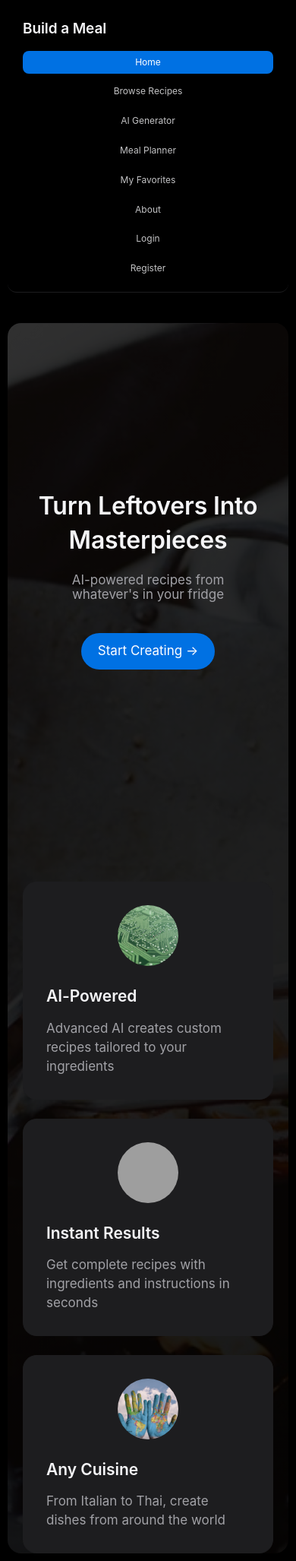
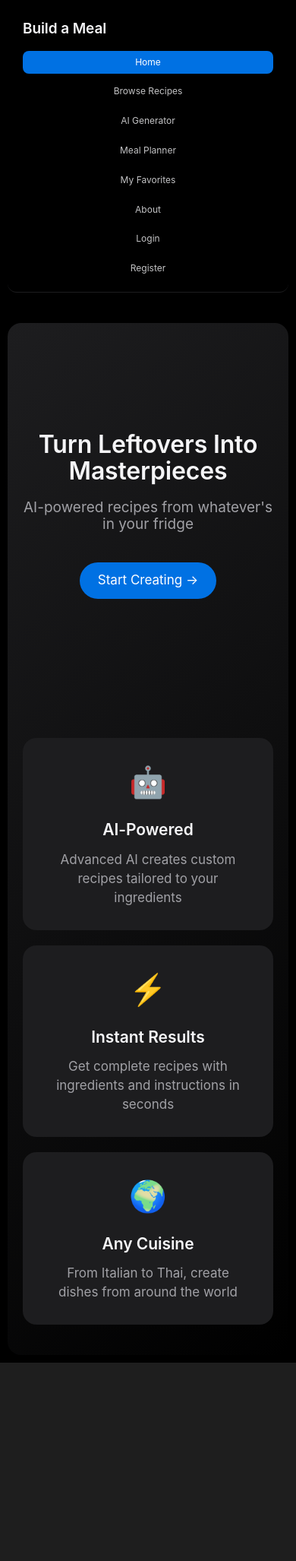
Before and after one commit to vxcoelho/BuildamealAI, a Flask app: page / in a window 390 px wide. Shown: the whole page at 76% size. After the commit the page ends 1793 px from the top, so only its background shows below. Run offline with Flask 3, Linux system fonts and the light colour scheme; data comes from the database, SQL or seed files in the repository; grey boxes are pictures that could not be loaded.

Commit message:
Improve visual appeal and responsiveness of the meal building page
Update the styling for the hero section, content container, and feature cards on the meal building page, including adjustments to fonts, spacing, animations, and responsiveness.

Replit-Commit-Author: Agent
Replit-Commit-Session-Id: 096b7f10-f7a4-4b89-9db5-8867b2841995
Replit-Commit-Checkpoint-Type: full_checkpoint
Replit-Commit-Screenshot-Url: https://storage.googleapis.com/screenshot-production-us-central1/7da07af8-79f0-4207-8cc8-d16cdd608a01/096b7f10-f7a4-4b89-9db5-8867b2841995/jieBuy9

```diff
--- a/templates/home.html
+++ b/templates/home.html
@@ -14,28 +14,14 @@
         overflow: hidden;
     }
 
-    /* Hero Background */
+    /* Clean Gradient Hero (No Image) */
     .hero-background {
         position: absolute;
         top: 0;
         left: 0;
         width: 100%;
         height: 100%;
-        overflow: hidden;
-        background-image: url('/static/hero-cooking.jpg');
-        background-size: cover;
-        background-position: center;
-        filter: brightness(0.4);
-    }
-
-    .hero-background::before {
-        content: '';
-        position: absolute;
-        top: 0;
-        left: 0;
-        width: 100%;
-        height: 100%;
-        background: linear-gradient(135deg, rgba(0, 0, 0, 0.5) 0%, rgba(0, 0, 0, 0.8) 100%);
+        background: linear-gradient(135deg, #1d1d1f 0%, #000 100%);
     }
 
     /* Main Content Container */
@@ -46,18 +32,21 @@
         flex-direction: column;
         align-items: center;
         justify-content: center;
-        min-height: 80vh;
-        padding: 60px 20px;
+        min-height: 70vh;
+        padding: 80px 20px;
         text-align: center;
+        max-width: 980px;
+        margin: 0 auto;
     }
 
     .hero-title {
-        font-size: 56px;
+        font-size: 64px;
         font-weight: 600;
         margin-bottom: 20px;
         color: #f5f5f7;
         letter-spacing: -0.005em;
-        animation: fadeInDown 1s ease;
+        animation: fadeInDown 0.8s ease;
+        line-height: 1.08;
     }
 
     .hero-subtitle {
@@ -65,38 +54,35 @@
         font-size: 28px;
         margin-bottom: 40px;
         font-weight: 400;
-        animation: fadeInUp 1s ease 0.3s both;
+        animation: fadeInUp 0.8s ease 0.2s both;
         line-height: 1.14;
+        max-width: 600px;
     }
 
     .cta-button {
         background: #0071e3;
         color: #fff;
-        padding: 12px 22px;
+        padding: 14px 28px;
         border: none;
         border-radius: 980px;
         cursor: pointer;
-        font-size: 17px;
+        font-size: 19px;
         font-weight: 400;
         transition: all 0.3s;
         text-decoration: none;
         display: inline-block;
-        animation: fadeInUp 1s ease 0.6s both;
+        animation: fadeInUp 0.8s ease 0.4s both;
     }
 
     .cta-button:hover {
         background: #0077ed;
-    }
-
-    .cta-button span {
-        position: relative;
-        z-index: 1;
+        transform: translateY(-2px);
     }
 
     @keyframes fadeInDown {
         from {
             opacity: 0;
-            transform: translateY(-50px);
+            transform: translateY(-30px);
         }
         to {
             opacity: 1;
@@ -107,7 +93,7 @@
     @keyframes fadeInUp {
         from {
             opacity: 0;
-            transform: translateY(50px);
+            transform: translateY(30px);
         }
         to {
             opacity: 1;
@@ -120,19 +106,22 @@
         position: relative;
         z-index: 10;
         display: grid;
-        grid-template-columns: repeat(auto-fit, minmax(280px, 1fr));
-        gap: 35px;
-        margin-top: 80px;
-        padding: 0 20px;
+        grid-template-columns: repeat(auto-fit, minmax(300px, 1fr));
+        gap: 30px;
+        margin-top: 60px;
+        padding: 0 40px 60px;
+        max-width: 1200px;
+        margin-left: auto;
+        margin-right: auto;
     }
 
     .feature {
         background: #1d1d1f;
-        padding: 35px;
+        padding: 40px;
         border-radius: 18px;
-        border: 1px solid #1d1d1f;
         transition: all 0.3s;
-        animation: fadeInUp 1s ease calc(0.9s + var(--delay)) both;
+        animation: fadeInUp 0.8s ease calc(0.6s + var(--delay)) both;
+        text-align: center;
     }
 
     .feature:nth-child(1) { --delay: 0s; }
@@ -140,29 +129,21 @@
     .feature:nth-child(3) { --delay: 0.3s; }
 
     .feature:hover {
-        transform: translateY(-4px);
+        transform: translateY(-8px);
         background: #2d2d2d;
     }
 
     .feature-icon {
-        width: 100px;
-        height: 100px;
-        margin: 0 auto 25px;
-        border-radius: 50%;
-        background-size: cover;
-        background-position: center;
-        transition: all 0.3s;
-    }
-
-    .feature:hover .feature-icon {
-        transform: scale(1.05);
+        font-size: 56px;
+        margin-bottom: 20px;
+        display: block;
     }
 
     .feature-title {
         color: #f5f5f7;
         font-size: 24px;
         font-weight: 600;
-        margin-bottom: 15px;
+        margin-bottom: 12px;
         letter-spacing: -0.002em;
     }
 
@@ -174,29 +155,37 @@
 
     /* Mobile Responsiveness */
     @media (max-width: 768px) {
+        .hero-container {
+            min-height: 60vh;
+            padding: 60px 20px;
+        }
+
         .hero-title {
             font-size: 40px;
-            padding: 0 20px;
         }
 
         .hero-subtitle {
             font-size: 21px;
-            padding: 0 20px;
         }
 
         .cta-button {
             font-size: 17px;
-            padding: 12px 22px;
+            padding: 12px 24px;
         }
 
         .features {
             grid-template-columns: 1fr;
-            gap: 25px;
-            margin-top: 60px;
+            gap: 20px;
+            padding: 0 20px 40px;
+            margin-top: 40px;
         }
 
         .feature {
             padding: 30px;
+        }
+
+        .feature-icon {
+            font-size: 48px;
         }
     }
 
@@ -206,12 +195,7 @@
         }
 
         .hero-subtitle {
-            font-size: 17px;
-        }
-
-        .cta-button {
-            font-size: 17px;
-            padding: 12px 22px;
+            font-size: 19px;
         }
 
         .feature-title {
@@ -219,38 +203,35 @@
         }
 
         .feature-icon {
-            width: 80px;
-            height: 80px;
+            font-size: 40px;
         }
     }
 </style>
 
-<!-- Static Image Background -->
+<!-- Clean Gradient Background -->
 <div class="hero-background"></div>
 
 <!-- Main Hero Content -->
 <div class="hero-container">
     <h1 class="hero-title">Turn Leftovers Into Masterpieces</h1>
     <p class="hero-subtitle">AI-powered recipes from whatever's in your fridge</p>
-    <a href="/generate" class="cta-button">
-        <span>Start Creating →</span>
-    </a>
+    <a href="/generate" class="cta-button">Start Creating →</a>
 </div>
 
 <!-- Features Section -->
 <div class="features">
     <div class="feature">
-        <div class="feature-icon" style="background-image: url('/static/stock_images/sleek_modern_ai_tech_3e085227.jpg');"></div>
+        <span class="feature-icon">🤖</span>
         <div class="feature-title">AI-Powered</div>
         <div class="feature-desc">Advanced AI creates custom recipes tailored to your ingredients</div>
     </div>
     <div class="feature">
-        <div class="feature-icon" style="background-image: url('/static/stock_images/lightning_bolt_elect_910d9049.jpg');"></div>
+        <span class="feature-icon">⚡</span>
         <div class="feature-title">Instant Results</div>
         <div class="feature-desc">Get complete recipes with ingredients and instructions in seconds</div>
     </div>
     <div class="feature">
-        <div class="feature-icon" style="background-image: url('/static/stock_images/earth_globe_world_ma_23e2cddc.jpg');"></div>
+        <span class="feature-icon">🌍</span>
         <div class="feature-title">Any Cuisine</div>
         <div class="feature-desc">From Italian to Thai, create dishes from around the world</div>
     </div>
```
Also changed, not shown: 1 other file.
